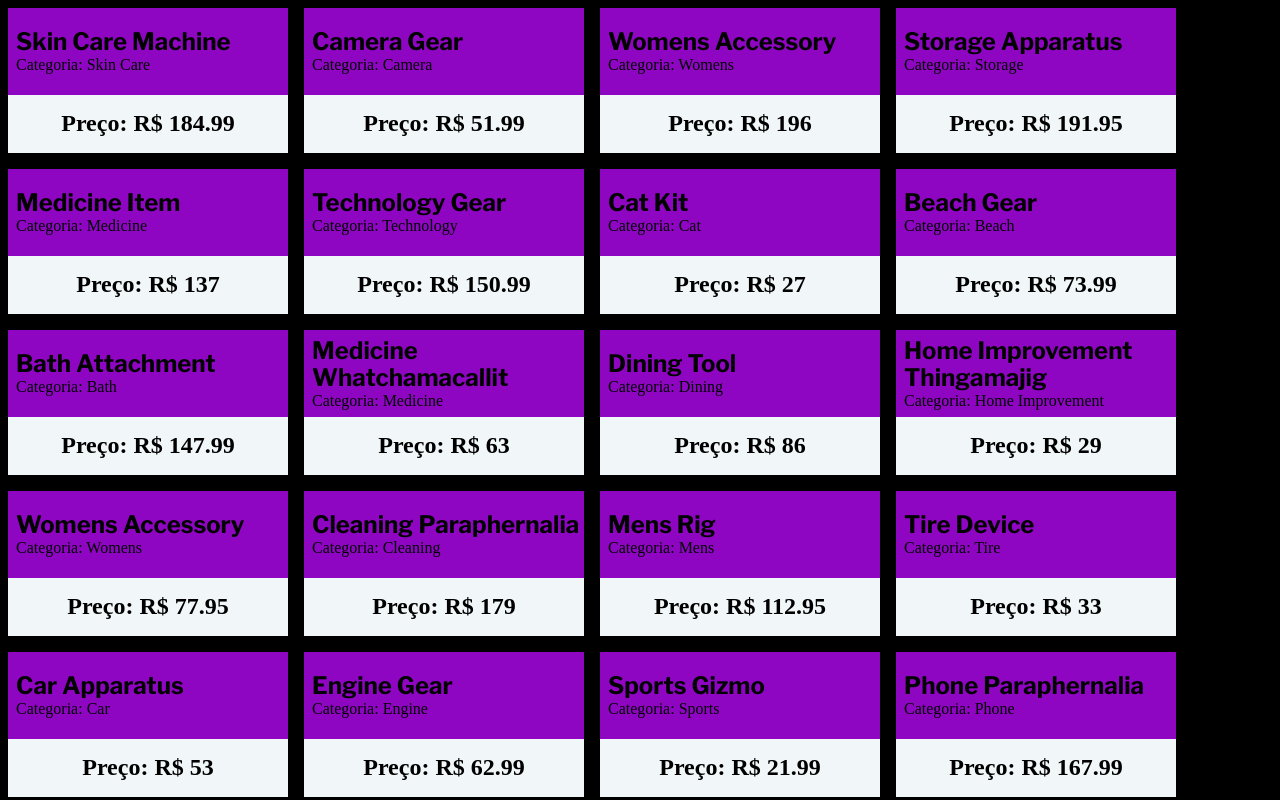
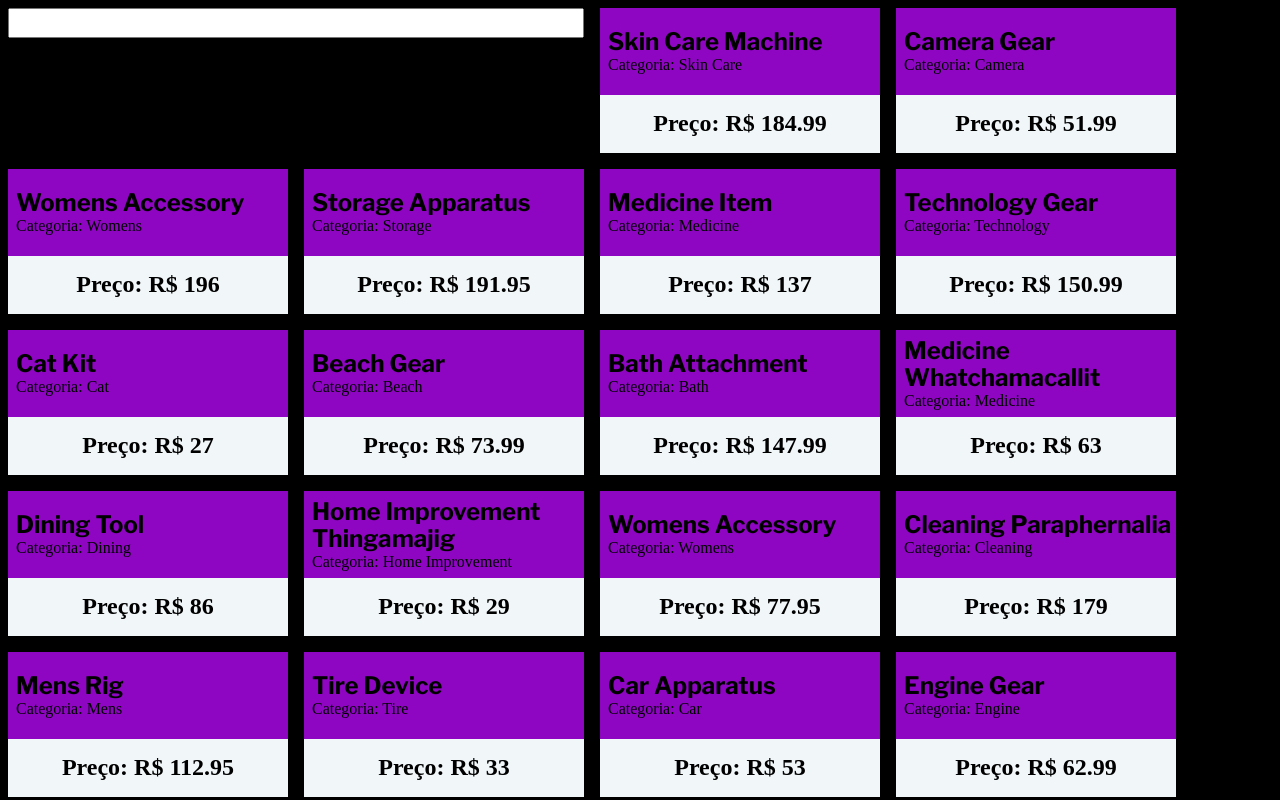
Before and after one commit to RenanVidal/sopa-de-letrinhas, a React (Vite) app: page / in a window 1280 px wide. Shown: the top 800 px of the page. Built offline with nearby package versions, Linux system fonts and the light colour scheme.

Commit message:
Feat - includes the input and I sync it whit the state

```diff
--- a/src/App.tsx
+++ b/src/App.tsx
@@ -1,3 +1,4 @@
+import { useState } from 'react';
 import { data } from './data';
 import app from './app.module.css';
 import Cards from './Components/Cards';
@@ -5,15 +6,22 @@ import Cards from './Components/Cards';
 
 function App() {
 
+  const [search, setSearch] = useState ('');
+
   const listItens = data.map(item =>
     <Cards item={item} />
   );
 
   return (
     <main className={app.card}>
+      <input
+        className={app.searchBar}
+        value={search}
+        onChange={e => setSearch(e.target.value)}
+      />
       {listItens}
     </main>
   );
+}
 
-}
 export default App;
--- a/src/app.module.css
+++ b/src/app.module.css
@@ -19,3 +19,8 @@
     margin: 0;
     padding: 0;
 }
+
+.searchBar {
+    width: 35.5rem;
+    height: 1.5rem;
+}
```
Lines whose indentation alone changed are shown as unchanged.
